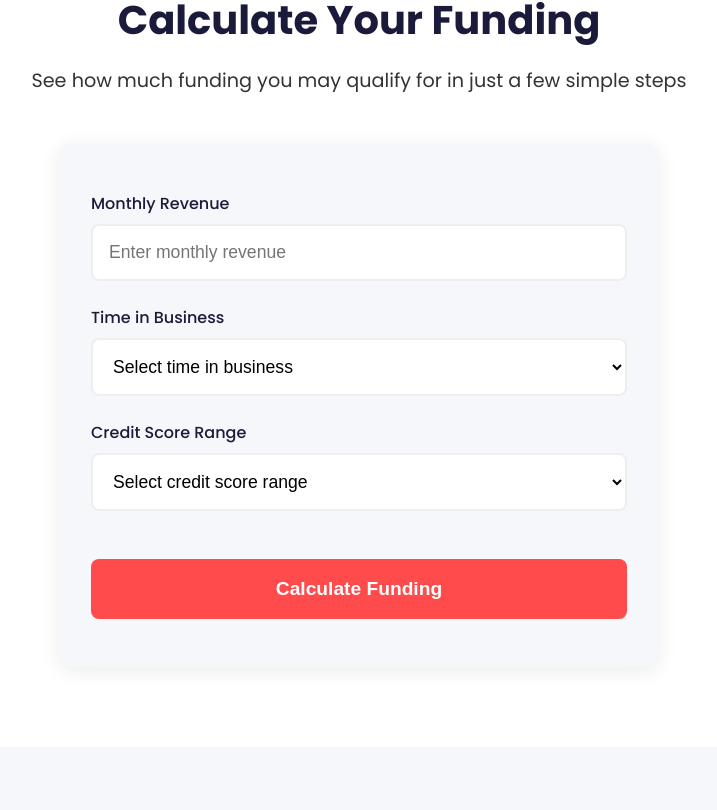
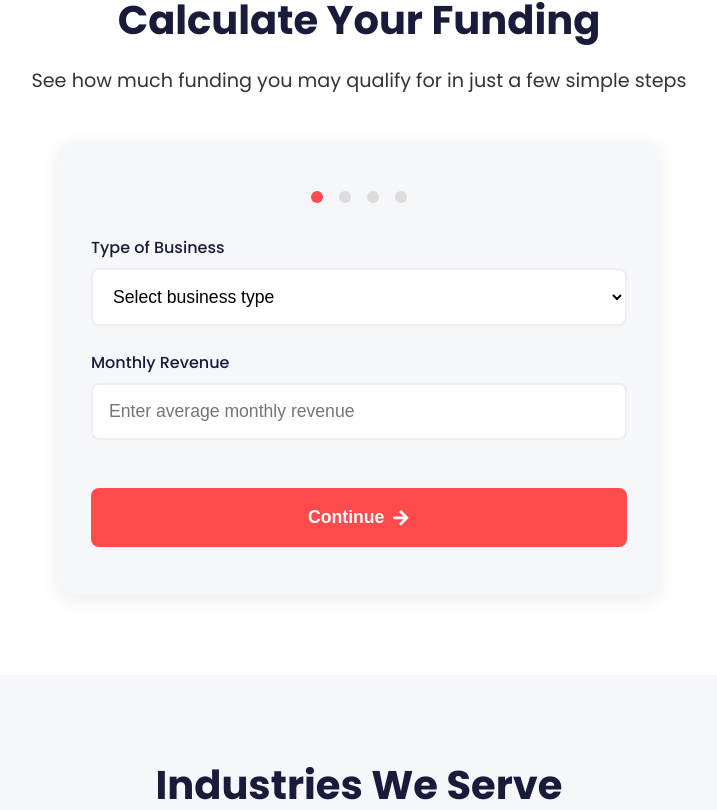
Before and after one commit to TravisYule/fullsendfunding, a React (Create React App) app: page / in a window 1280 px wide. Shown: the part 1550-2360 px from the top of the page, without its empty margins (281-998 px from the left). Built offline with nearby package versions, Linux system fonts and the light colour scheme.

Commit message:
Update funding calculator with multi-step form and enhanced UI

```diff
--- a/src/components/Calculator/FundingCalculator.jsx
+++ b/src/components/Calculator/FundingCalculator.jsx
@@ -1,7 +1,7 @@
 import React, { useState } from 'react';
 import styled from 'styled-components';
-import { motion } from 'framer-motion';
-import { FaCalculator, FaDollarSign } from 'react-icons/fa';
+import { motion, AnimatePresence } from 'framer-motion';
+import { FaDollarSign, FaArrowRight, FaArrowLeft, FaCheck } from 'react-icons/fa';
 
 const CalculatorContainer = styled.div`
   background: ${props => props.theme.colors.lightGray};
@@ -139,30 +139,304 @@ const SectionSubtitle = styled.p`
   margin: 0 auto 3rem;
 `;
 
+const StepIndicator = styled.div`
+  display: flex;
+  justify-content: center;
+  gap: 1rem;
+  margin-bottom: 2rem;
+`;
+
+const Step = styled.div`
+  width: 12px;
+  height: 12px;
+  border-radius: 50%;
+  background: ${props => props.active ? props.theme.colors.secondary : '#ddd'};
+  transition: all 0.3s ease;
+`;
+
+const ButtonGroup = styled.div`
+  display: flex;
+  gap: 1rem;
+  margin-top: 1.5rem;
+`;
+
+const NavigationButton = styled(motion.button)`
+  flex: 1;
+  background: ${props => props.secondary ? 'transparent' : props.theme.colors.secondary};
+  color: ${props => props.secondary ? props.theme.colors.secondary : 'white'};
+  border: ${props => props.secondary ? `2px solid ${props.theme.colors.secondary}` : 'none'};
+  padding: 1.2rem;
+  border-radius: 8px;
+  font-size: 1.1rem;
+  font-weight: 600;
+  cursor: pointer;
+  display: flex;
+  align-items: center;
+  justify-content: center;
+  gap: 0.5rem;
+  transition: all 0.3s ease;
+`;
+
 const FundingCalculator = () => {
-  const [monthlyRevenue, setMonthlyRevenue] = useState('');
-  const [timeInBusiness, setTimeInBusiness] = useState('');
-  const [creditScore, setCreditScore] = useState('');
-  const [estimatedAmount, setEstimatedAmount] = useState(null);
+  const [step, setStep] = useState(1);
+  const [formData, setFormData] = useState({
+    businessType: '',
+    monthlyRevenue: '',
+    timeInBusiness: '',
+    creditScore: '',
+    purpose: '',
+    ownerName: '',
+    businessName: '',
+    email: '',
+    phone: '',
+  });
+
+  const handleInputChange = (e) => {
+    setFormData({
+      ...formData,
+      [e.target.name]: e.target.value
+    });
+  };
+
+  const nextStep = () => {
+    setStep(step + 1);
+  };
+
+  const prevStep = () => {
+    setStep(step - 1);
+  };
 
   const calculateFunding = (e) => {
     e.preventDefault();
+    let baseAmount = parseFloat(formData.monthlyRevenue) * 1.5;
 
-    // Basic calculation logic (you can adjust this based on your criteria)
-    let baseAmount = parseFloat(monthlyRevenue) * 1.5;
+    if (formData.timeInBusiness === '2+') baseAmount *= 1.2;
+    if (formData.timeInBusiness === '5+') baseAmount *= 1.3;
 
-    // Adjust based on time in business
-    if (timeInBusiness === '2+') baseAmount *= 1.2;
-    if (timeInBusiness === '5+') baseAmount *= 1.3;
+    if (formData.creditScore === '650-700') baseAmount *= 1.1;
+    if (formData.creditScore === '700+') baseAmount *= 1.2;
 
-    // Adjust based on credit score
-    if (creditScore === '650-700') baseAmount *= 1.1;
-    if (creditScore === '700+') baseAmount *= 1.2;
+    const finalAmount = Math.min(baseAmount, 500000);
+    setEstimatedAmount(finalAmount);
+    nextStep();
+  };
 
-    // Cap at 500k
-    const finalAmount = Math.min(baseAmount, 500000);
+  const renderStep = () => {
+    switch(step) {
+      case 1:
+        return (
+          <Form>
+            <InputGroup>
+              <Label>Type of Business</Label>
+              <Select
+                name="businessType"
+                value={formData.businessType}
+                onChange={handleInputChange}
+                required
+              >
+                <option value="">Select business type</option>
+                <option value="retail">Retail</option>
+                <option value="restaurant">Restaurant</option>
+                <option value="service">Service Business</option>
+                <option value="construction">Construction</option>
+                <option value="other">Other</option>
+              </Select>
+            </InputGroup>
 
-    setEstimatedAmount(finalAmount);
+            <InputGroup>
+              <Label>Monthly Revenue</Label>
+              <Input
+                type="number"
+                name="monthlyRevenue"
+                placeholder="Enter average monthly revenue"
+                value={formData.monthlyRevenue}
+                onChange={handleInputChange}
+                required
+              />
+            </InputGroup>
+
+            <ButtonGroup>
+              <NavigationButton
+                type="button"
+                onClick={nextStep}
+                whileHover={{ scale: 1.02 }}
+                whileTap={{ scale: 0.98 }}
+              >
+                Continue <FaArrowRight />
+              </NavigationButton>
+            </ButtonGroup>
+          </Form>
+        );
+
+      case 2:
+        return (
+          <Form>
+            <InputGroup>
+              <Label>Time in Business</Label>
+              <Select
+                name="timeInBusiness"
+                value={formData.timeInBusiness}
+                onChange={handleInputChange}
+                required
+              >
+                <option value="">Select time in business</option>
+                <option value="0-2">0-2 years</option>
+                <option value="2+">2+ years</option>
+                <option value="5+">5+ years</option>
+              </Select>
+            </InputGroup>
+
+            <InputGroup>
+              <Label>Purpose of Funding</Label>
+              <Select
+                name="purpose"
+                value={formData.purpose}
+                onChange={handleInputChange}
+                required
+              >
+                <option value="">Select purpose</option>
+                <option value="expansion">Business Expansion</option>
+                <option value="equipment">Equipment Purchase</option>
+                <option value="inventory">Inventory</option>
+                <option value="working-capital">Working Capital</option>
+                <option value="other">Other</option>
+              </Select>
+            </InputGroup>
+
+            <ButtonGroup>
+              <NavigationButton
+                type="button"
+                onClick={prevStep}
+                secondary
+                whileHover={{ scale: 1.02 }}
+                whileTap={{ scale: 0.98 }}
+              >
+                <FaArrowLeft /> Back
+              </NavigationButton>
+              <NavigationButton
+                type="button"
+                onClick={nextStep}
+                whileHover={{ scale: 1.02 }}
+                whileTap={{ scale: 0.98 }}
+              >
+                Continue <FaArrowRight />
+              </NavigationButton>
+            </ButtonGroup>
+          </Form>
+        );
+
+      case 3:
+        return (
+          <Form onSubmit={calculateFunding}>
+            <InputGroup>
+              <Label>Business Name</Label>
+              <Input
+                type="text"
+                name="businessName"
+                placeholder="Enter business name"
+                value={formData.businessName}
+                onChange={handleInputChange}
+                required
+              />
+            </InputGroup>
+
+            <InputGroup>
+              <Label>Owner Name</Label>
+              <Input
+                type="text"
+                name="ownerName"
+                placeholder="Enter owner name"
+                value={formData.ownerName}
+                onChange={handleInputChange}
+                required
+              />
+            </InputGroup>
+
+            <InputGroup>
+              <Label>Credit Score Range</Label>
+              <Select
+                name="creditScore"
+                value={formData.creditScore}
+                onChange={handleInputChange}
+                required
+              >
+                <option value="">Select credit score range</option>
+                <option value="below-600">Below 600</option>
+                <option value="600-650">600-650</option>
+                <option value="650-700">650-700</option>
+                <option value="700+">700+</option>
+              </Select>
+            </InputGroup>
+
+            <ButtonGroup>
+              <NavigationButton
+                type="button"
+                onClick={prevStep}
+                secondary
+                whileHover={{ scale: 1.02 }}
+                whileTap={{ scale: 0.98 }}
+              >
+                <FaArrowLeft /> Back
+              </NavigationButton>
+              <NavigationButton
+                type="submit"
+                whileHover={{ scale: 1.02 }}
+                whileTap={{ scale: 0.98 }}
+              >
+                Get Your Estimate <FaCheck />
+              </NavigationButton>
+            </ButtonGroup>
+          </Form>
+        );
+
+      case 4:
+        return (
+          <ResultContainer>
+            <EstimatedAmount>
+              <FaDollarSign />{estimatedAmount.toLocaleString()}
+            </EstimatedAmount>
+            <p>Estimated Available Funding*</p>
+            <small>*Final approval and terms subject to underwriting review</small>
+
+            <Form>
+              <InputGroup>
+                <Label>Email</Label>
+                <Input
+                  type="email"
+                  name="email"
+                  placeholder="Enter your email"
+                  value={formData.email}
+                  onChange={handleInputChange}
+                  required
+                />
+              </InputGroup>
+
+              <InputGroup>
+                <Label>Phone</Label>
+                <Input
+                  type="tel"
+                  name="phone"
+                  placeholder="Enter your phone number"
+                  value={formData.phone}
+                  onChange={handleInputChange}
+                  required
+                />
+              </InputGroup>
+
+              <NavigationButton
+                type="submit"
+                whileHover={{ scale: 1.02 }}
+                whileTap={{ scale: 0.98 }}
+              >
+                Get Funded Now <FaArrowRight />
+              </NavigationButton>
+            </Form>
+          </ResultContainer>
+        );
+
+      default:
+        return null;
+    }
   };
 
   return (
@@ -173,65 +447,14 @@ const FundingCalculator = () => {
           See how much funding you may qualify for in just a few simple steps
         </SectionSubtitle>
         <CalculatorContainer>
-          <Form onSubmit={calculateFunding}>
-            <InputGroup>
-              <Label>Monthly Revenue</Label>
-              <Input
-                type="number"
-                placeholder="Enter monthly revenue"
-                value={monthlyRevenue}
-                onChange={(e) => setMonthlyRevenue(e.target.value)}
-                required
-              />
-            </InputGroup>
-
-            <InputGroup>
-              <Label>Time in Business</Label>
-              <Select
-                value={timeInBusiness}
-                onChange={(e) => setTimeInBusiness(e.target.value)}
-                required
-              >
-                <option value="">Select time in business</option>
-                <option value="0-2">0-2 years</option>
-                <option value="2+">2+ years</option>
-                <option value="5+">5+ years</option>
-              </Select>
-            </InputGroup>
-
-            <InputGroup>
-              <Label>Credit Score Range</Label>
-              <Select
-                value={creditScore}
-                onChange={(e) => setCreditScore(e.target.value)}
-                required
-              >
-                <option value="">Select credit score range</option>
-                <option value="below-600">Below 600</option>
-                <option value="600-650">600-650</option>
-                <option value="650-700">650-700</option>
-                <option value="700+">700+</option>
-              </Select>
-            </InputGroup>
-
-            <CalculateButton
-              type="submit"
-              whileHover={{ scale: 1.02 }}
-              whileTap={{ scale: 0.98 }}
-            >
-              Calculate Funding
-            </CalculateButton>
-          </Form>
-
-          {estimatedAmount && (
-            <ResultContainer>
-              <EstimatedAmount>
-                <FaDollarSign />{estimatedAmount.toLocaleString()}
-              </EstimatedAmount>
-              <p>Estimated Available Funding*</p>
-              <small>*Final approval and terms subject to underwriting review</small>
-            </ResultContainer>
-          )}
+          <StepIndicator>
+            {[1, 2, 3, 4].map((i) => (
+              <Step key={i} active={i <= step} />
+            ))}
+          </StepIndicator>
+          <AnimatePresence mode="wait">
+            {renderStep()}
+          </AnimatePresence>
         </CalculatorContainer>
       </Container>
     </Section>
```
